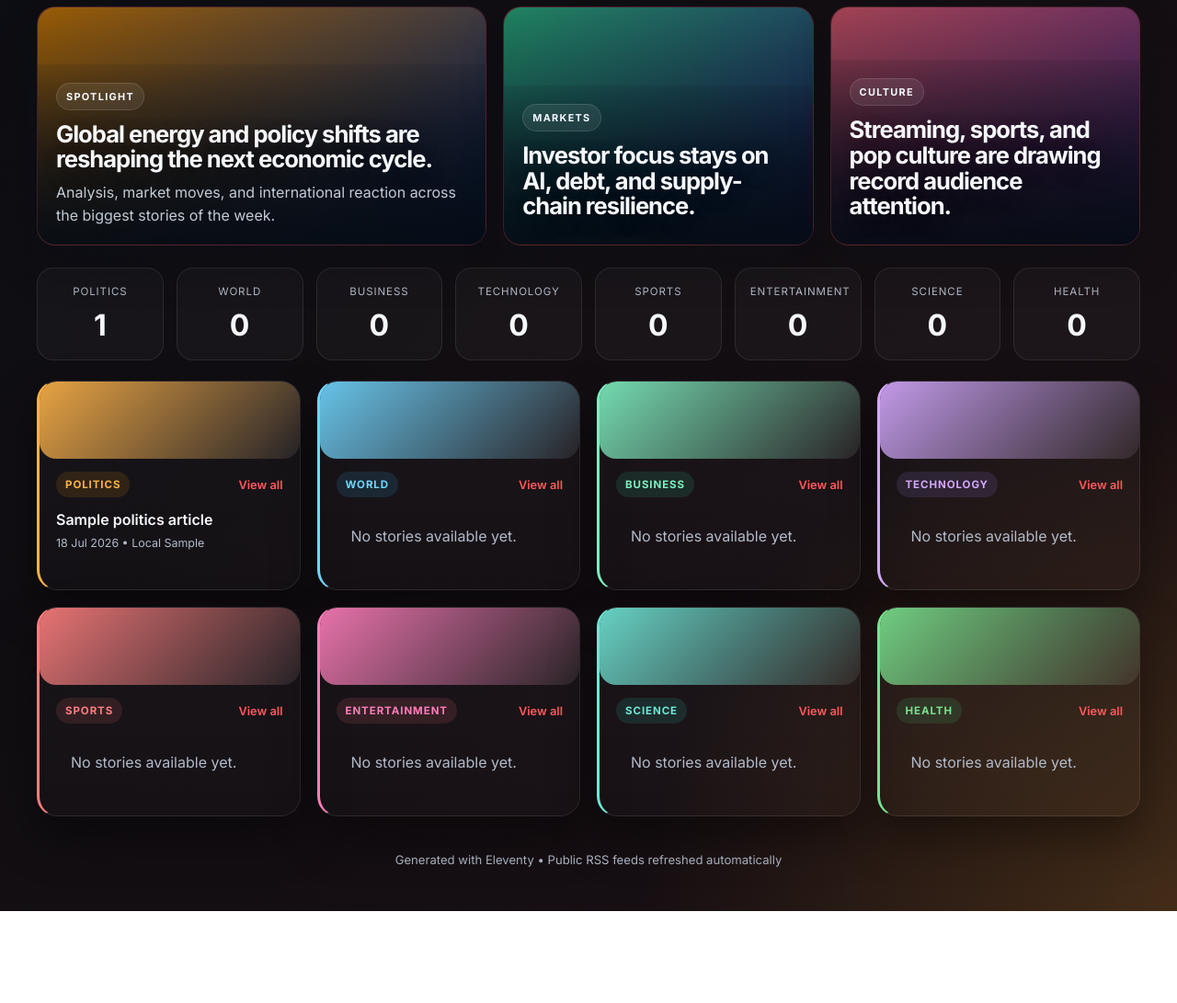
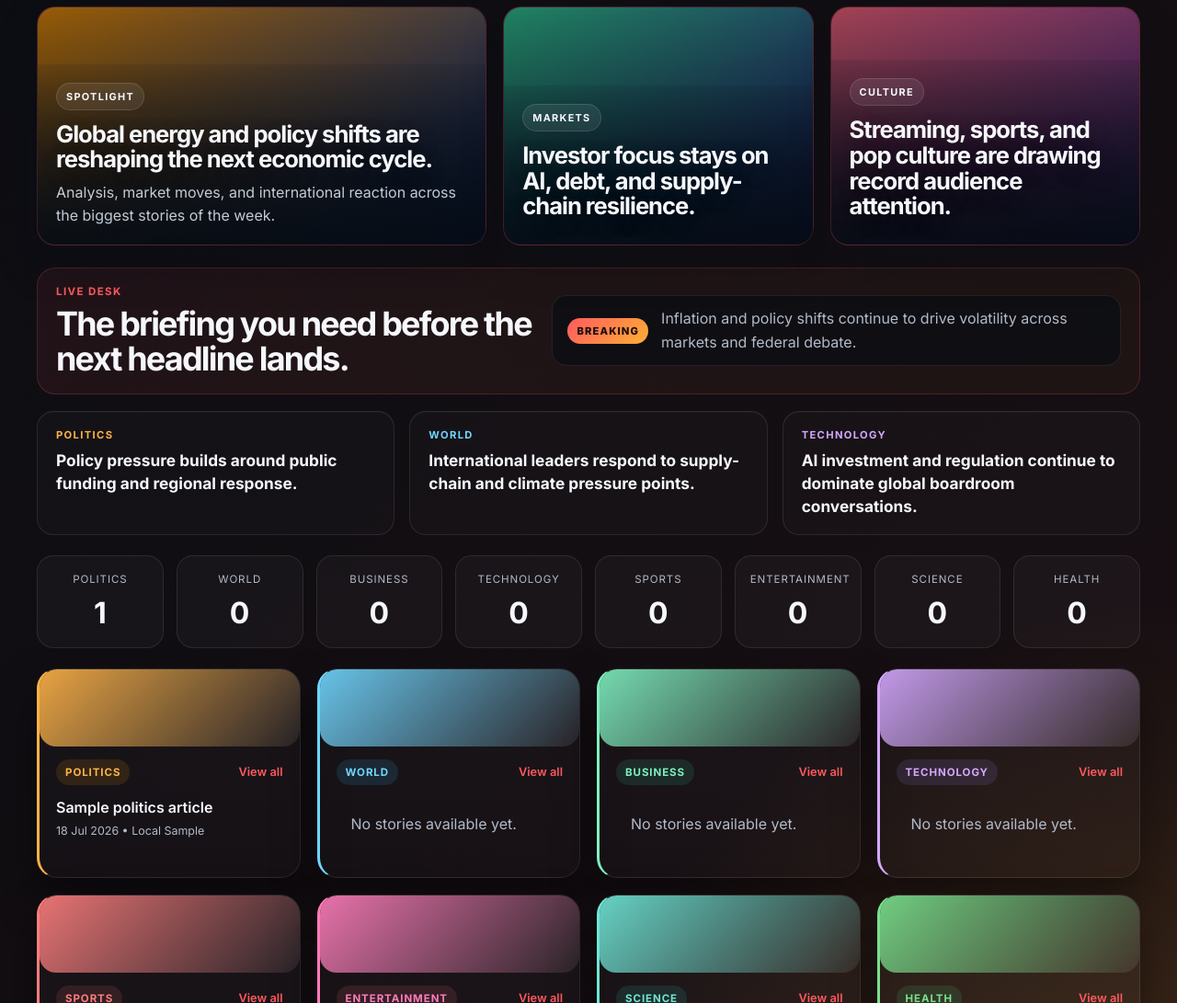
Before and after one commit to snivas22/mynewsapp, an Eleventy site: page src/index.njk in a window 1280 px wide. Shown: the part 630-1721 px from the top of the page at 92% size. Before the commit the page ends 1621 px from the top, so only its background shows below. Built offline with nearby package versions, Linux system fonts and the light colour scheme; Eleventy itself is replaced by a stand-in of ours; files that its build step writes are made by us from their sources.

Commit message:
Add live desk and quick takes

```diff
--- a/src/assets/style.css
+++ b/src/assets/style.css
@@ -335,6 +335,76 @@ a { color: inherit; text-decoration: none; }
   grid-template-columns: 1.45fr 1fr 1fr;
   gap: 18px;
   margin-bottom: 24px;
+}
+
+.editorial-break {
+  display: grid;
+  grid-template-columns: 1.1fr 1.3fr;
+  gap: 16px;
+  align-items: center;
+  margin-bottom: 18px;
+  padding: 18px 20px;
+  border: 1px solid rgba(255, 90, 95, 0.2);
+  border-radius: 20px;
+  background: linear-gradient(90deg, rgba(255, 90, 95, 0.08), rgba(255, 176, 51, 0.04));
+}
+
+.live-desk h3 {
+  margin: 0;
+  font-size: clamp(1.5rem, 3vw, 2.25rem);
+  line-height: 1.05;
+  letter-spacing: -0.05em;
+}
+
+.live-jump {
+  display: flex;
+  align-items: center;
+  gap: 14px;
+  padding: 12px 16px;
+  border-radius: 16px;
+  background: rgba(9, 13, 19, 0.7);
+  border: 1px solid rgba(255,255,255,0.08);
+}
+
+.breaking-badge {
+  display: inline-flex;
+  align-items: center;
+  justify-content: center;
+  border-radius: 999px;
+  padding: 7px 10px;
+  background: linear-gradient(135deg, var(--accent), var(--accent-2));
+  color: #1d0a0d;
+  font-size: 0.7rem;
+  font-weight: 800;
+  letter-spacing: 0.1em;
+  text-transform: uppercase;
+}
+
+.live-jump p {
+  margin: 0;
+  color: var(--muted);
+  line-height: 1.6;
+}
+
+.quick-take-grid {
+  display: grid;
+  grid-template-columns: repeat(3, minmax(0, 1fr));
+  gap: 16px;
+  margin-bottom: 22px;
+}
+
+.quick-take {
+  padding: 18px 20px;
+  border-radius: 18px;
+  border: 1px solid var(--line);
+  background: rgba(255,255,255,0.02);
+  box-shadow: inset 0 1px 0 rgba(255,255,255,0.04);
+}
+
+.quick-take h4 {
+  margin: 8px 0 0;
+  font-size: 1.08rem;
+  line-height: 1.45;
 }
 
 .feature-tile {
@@ -712,5 +782,12 @@ a { color: inherit; text-decoration: none; }
   .hero-panel { grid-template-columns: 1fr; padding: 22px 18px; }
   .hero-panel h2, .page-header h2 { font-size: 2rem; }
   .breaking-stack,
-  .feature-strip { grid-template-columns: 1fr; }
+  .feature-strip,
+  .quick-take-grid,
+  .editorial-break { grid-template-columns: 1fr; }
+
+  .live-jump {
+    flex-direction: column;
+    align-items: flex-start;
+  }
 }
--- a/src/index.njk
+++ b/src/index.njk
@@ -73,6 +73,32 @@ title: Home
   </article>
 </section>
 
+<section class="editorial-break" aria-label="Live desk update">
+  <div class="live-desk">
+    <p class="eyebrow">Live desk</p>
+    <h3>The briefing you need before the next headline lands.</h3>
+  </div>
+  <div class="live-jump">
+    <span class="breaking-badge">Breaking</span>
+    <p>Inflation and policy shifts continue to drive volatility across markets and federal debate.</p>
+  </div>
+</section>
+
+<section class="quick-take-grid" aria-label="Quick takes">
+  <article class="quick-take">
+    <span class="mini-label politics">Politics</span>
+    <h4>Policy pressure builds around public funding and regional response.</h4>
+  </article>
+  <article class="quick-take">
+    <span class="mini-label world">World</span>
+    <h4>International leaders respond to supply-chain and climate pressure points.</h4>
+  </article>
+  <article class="quick-take">
+    <span class="mini-label technology">Technology</span>
+    <h4>AI investment and regulation continue to dominate global boardroom conversations.</h4>
+  </article>
+</section>
+
 {% set categories = [ 'politics','world','business','technology','sports','entertainment','science','health' ] %}
 
 <section class="stats-row">
```
